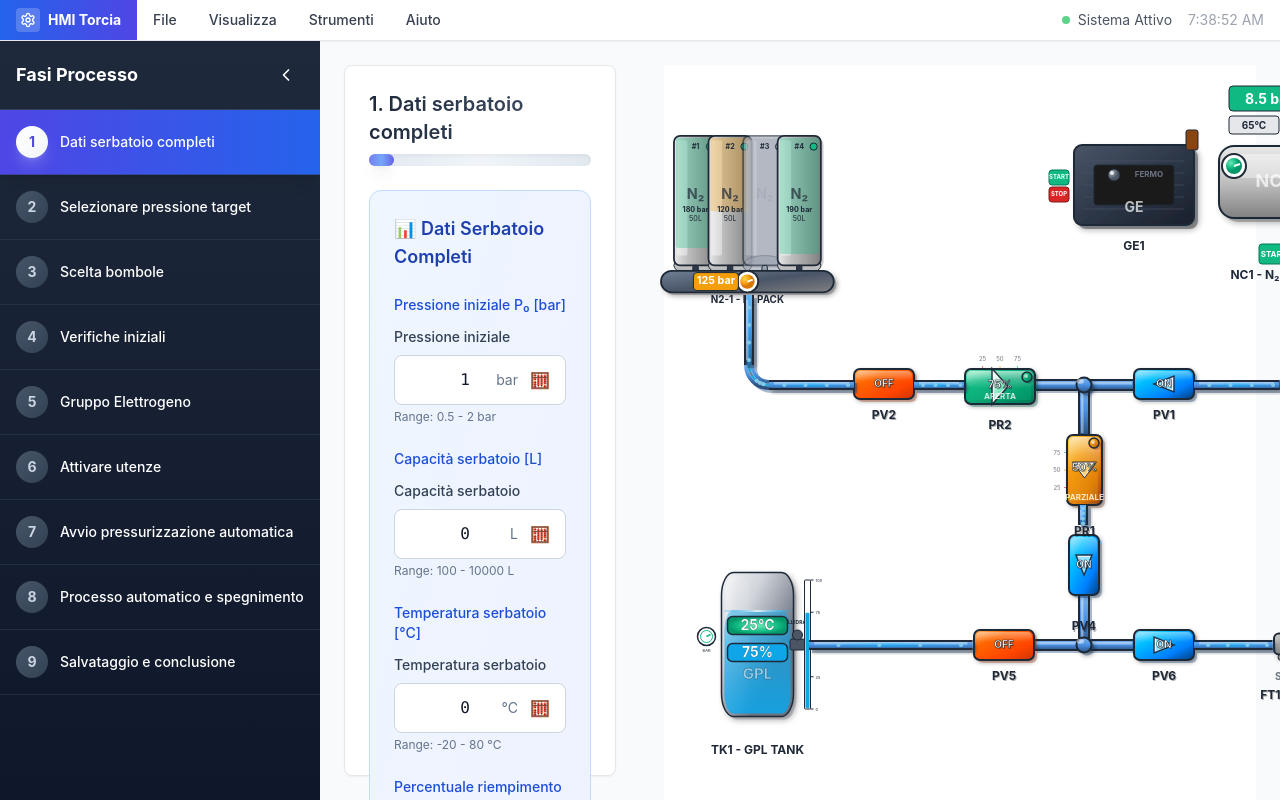
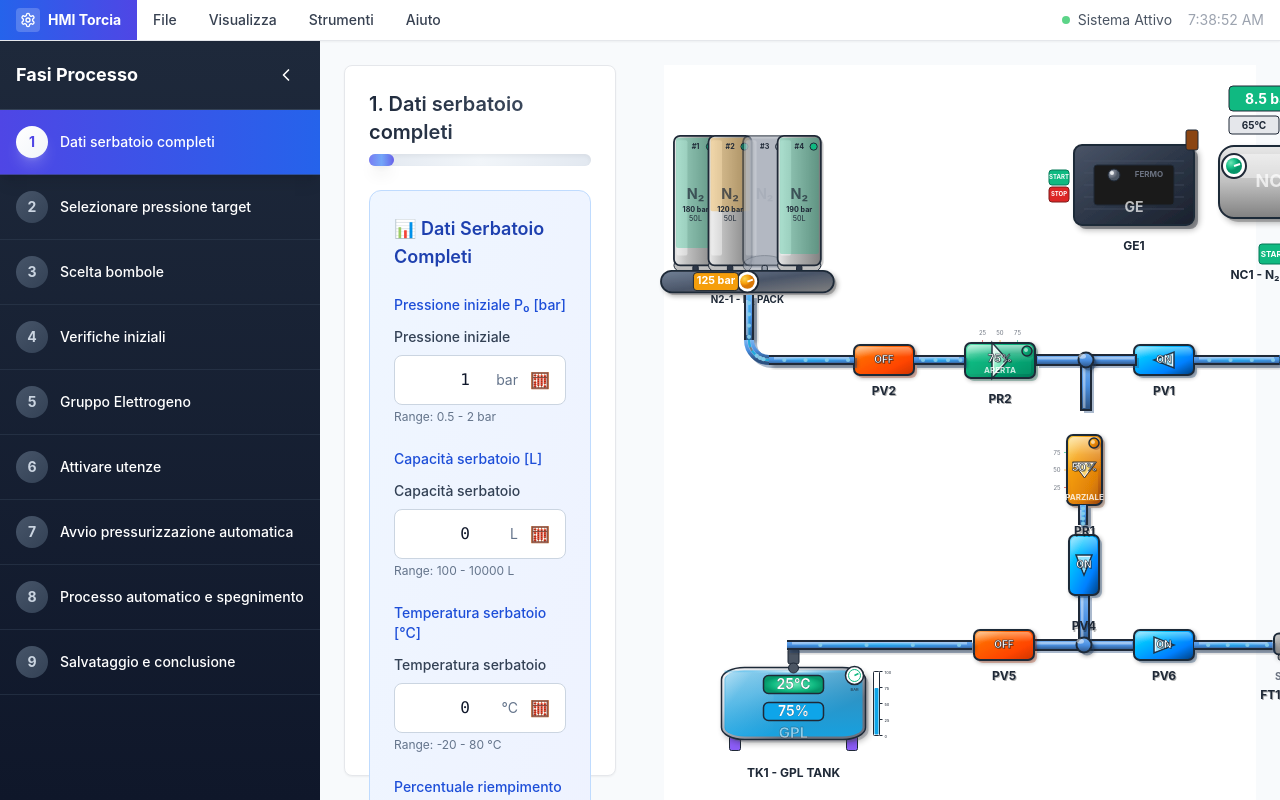
Before and after one commit to rimoric/torcia, a React (Vite) app: page / in a window 1280 px wide. Built offline with nearby package versions, Linux system fonts and the light colour scheme.

Commit message:
Update SchemaImpianto.tsx

```diff
--- a/src/SchemaImpianto.tsx
+++ b/src/SchemaImpianto.tsx
@@ -73,7 +73,7 @@ const SchemaImpianto = () => {
         </div>
 
         {/* Valvola PV2 sopra il connettore T sinistra */}
-        <div className="absolute" style={{ left: '150px', top: '164px' }}>
+        <div className="absolute" style={{ left: '150px', top: '140px' }}>
           <ValveTwoWay
             isOpen={valvePV2Open}
             label="PV2"
@@ -84,8 +84,31 @@ const SchemaImpianto = () => {
           />
         </div>
 
+        {/* Valvola PV1 sull'uscita destra del connettore */}
+        <div className="absolute" style={{ left: '430px', top: '140px' }}>
+          <ValveTwoWay
+            isOpen={valvePV1Open}
+            label="PV1"
+            orientation="horizontal"
+		    flowDirection="left"
+            manualControlEnabled={false}
+            onToggle={() => setValvePV1Open(!valvePV1Open)}
+          />
+        </div>
+
+        {/* Valvola Modulante PR2 */}
+		<div className="absolute" style={{ left: '251px', top: '128px' }}>
+			<ValveModulating
+				value={valvePR2Value}
+				label="PR2"
+				orientation="horizontal"
+				manualControlEnabled={false}
+				onChange={setValvePR2Value}
+			/>
+		</div>
+
         {/* Connettore a T centrale */}
-        <div className="absolute" style={{ left: '335px', top: '135px' }}>
+        <div className="absolute" style={{ left: '337px', top: '110px' }}>
           <PipeTConnector
             x={0}
             y={0}
@@ -101,29 +124,6 @@ const SchemaImpianto = () => {
             pipeLength={100}
           />
         </div>
-
-        {/* Valvola PV1 sull'uscita destra del connettore */}
-        <div className="absolute" style={{ left: '430px', top: '164px' }}>
-          <ValveTwoWay
-            isOpen={valvePV1Open}
-            label="PV1"
-            orientation="horizontal"
-		    flowDirection="left"
-            manualControlEnabled={false}
-            onToggle={() => setValvePV1Open(!valvePV1Open)}
-          />
-        </div>
-
-        {/* Valvola Modulante PR2 */}
-		<div className="absolute" style={{ left: '251px', top: '154px' }}>
-			<ValveModulating
-				value={valvePR2Value}
-				label="PR2"
-				orientation="horizontal"
-				manualControlEnabled={false}
-				onChange={setValvePR2Value}
-			/>
-		</div>
 
 		{/* Valvola PV4 - verticale con flusso alto -> basso */}
 		<div className="absolute" style={{ left: '365px', top: '330px' }}>
@@ -219,12 +219,12 @@ const SchemaImpianto = () => {
 		</div>
 
 		{/* Serbatoio GPL TK1 */}
-		<div className="absolute" style={{ left: '20px', top: '355px' }}>
+		<div className="absolute" style={{ left: '20px', top: '450px' }}>
 		  <LPGTank
 		    temperature={tankTemperature}
 		    fillLevel={tankFillLevel}
 		    label="TK1"
-		    orientation="vertical"
+		    orientation="horizontal"
 		    size={0.6}
 		  />
 		</div>
@@ -244,8 +244,28 @@ const SchemaImpianto = () => {
 		  />
 		</div>
 
+		{/* Tubo verticale sx N" - PV2 */}
+		<div className="absolute" style={{ left: '60px', top: '110px' }}>
+		  <NitrogenStraightPipe
+		    orientation="vertical"
+		    hasFlow={true}
+		    size={0.5}
+		    length={90}
+		  />
+		</div>
+
+		{/* Tubo verticale dx NC1 - PV1 */}
+		<div className="absolute" style={{ left: '610px', top: '65px' }}>
+		  <NitrogenStraightPipe
+		    orientation="vertical"
+		    hasFlow={true}
+		    size={0.5}
+		    length={186}
+		  />
+		</div>
+
 		{/* Curva alto-sinistra sopra il sistema */}
-		<div className="absolute" style={{ left: '570px', top: '155px' }}>
+		<div className="absolute" style={{ left: '570px', top: '130px' }}>
 		  <NitrogenElbow
 		    direction="bottom-left"
 		    hasFlow={true}
@@ -254,7 +274,7 @@ const SchemaImpianto = () => {
 		</div>
 
 		{/* Curva alto-destra a destra del sistema */}
-		<div className="absolute" style={{ left: '60px', top: '155px' }}>
+		<div className="absolute" style={{ left: '60px', top: '130px' }}>
 		  <NitrogenElbow
 		    direction="bottom-right"
 		    hasFlow={true}
@@ -265,7 +285,7 @@ const SchemaImpianto = () => {
 		</div>
 
 		{/* Tubo orizzontale sx */}
-		<div className="absolute" style={{ left: '85px', top: '195px' }}>
+		<div className="absolute" style={{ left: '85px', top: '170px' }}>
 		  <NitrogenStraightPipe
 		    orientation="horizontal"
 		    hasFlow={true}
@@ -275,7 +295,7 @@ const SchemaImpianto = () => {
 		</div>
 
 		{/* Tubo orizzontale sx */}
-		<div className="absolute" style={{ left: '230px', top: '195px' }}>
+		<div className="absolute" style={{ left: '230px', top: '170px' }}>
 		  <NitrogenStraightPipe
 		    orientation="horizontal"
 		    hasFlow={true}
@@ -285,7 +305,7 @@ const SchemaImpianto = () => {
 		</div>
 
 		{/* Tubo orizzontale dx */}
-		<div className="absolute" style={{ left: '510px', top: '195px' }}>
+		<div className="absolute" style={{ left: '510px', top: '170px' }}>
 		  <NitrogenStraightPipe
 		    orientation="horizontal"
 		    hasFlow={true}
@@ -295,12 +315,12 @@ const SchemaImpianto = () => {
 		</div>
 
 		{/* Tubo orizzontale sx */}
-		<div className="absolute" style={{ left: '125px', top: '455px' }}>
+		<div className="absolute" style={{ left: '103px', top: '455px' }}>
 		  <NitrogenStraightPipe
 		    orientation="horizontal"
 		    hasFlow={true}
 		    size={0.5}
-		    length={327}
+		    length={370}
 		  />
 		</div>
 
@@ -311,26 +331,6 @@ const SchemaImpianto = () => {
 		    hasFlow={true}
 		    size={0.5}
 		    length={157}
-		  />
-		</div>
-
-		{/* Tubo verticale sx */}
-		<div className="absolute" style={{ left: '60px', top: '110px' }}>
-		  <NitrogenStraightPipe
-		    orientation="vertical"
-		    hasFlow={true}
-		    size={0.5}
-		    length={140}
-		  />
-		</div>
-
-		{/* Tubo verticale dx */}
-		<div className="absolute" style={{ left: '610px', top: '58px' }}>
-		  <NitrogenStraightPipe
-		    orientation="vertical"
-		    hasFlow={true}
-		    size={0.5}
-		    length={243}
 		  />
 		</div>
 
```
